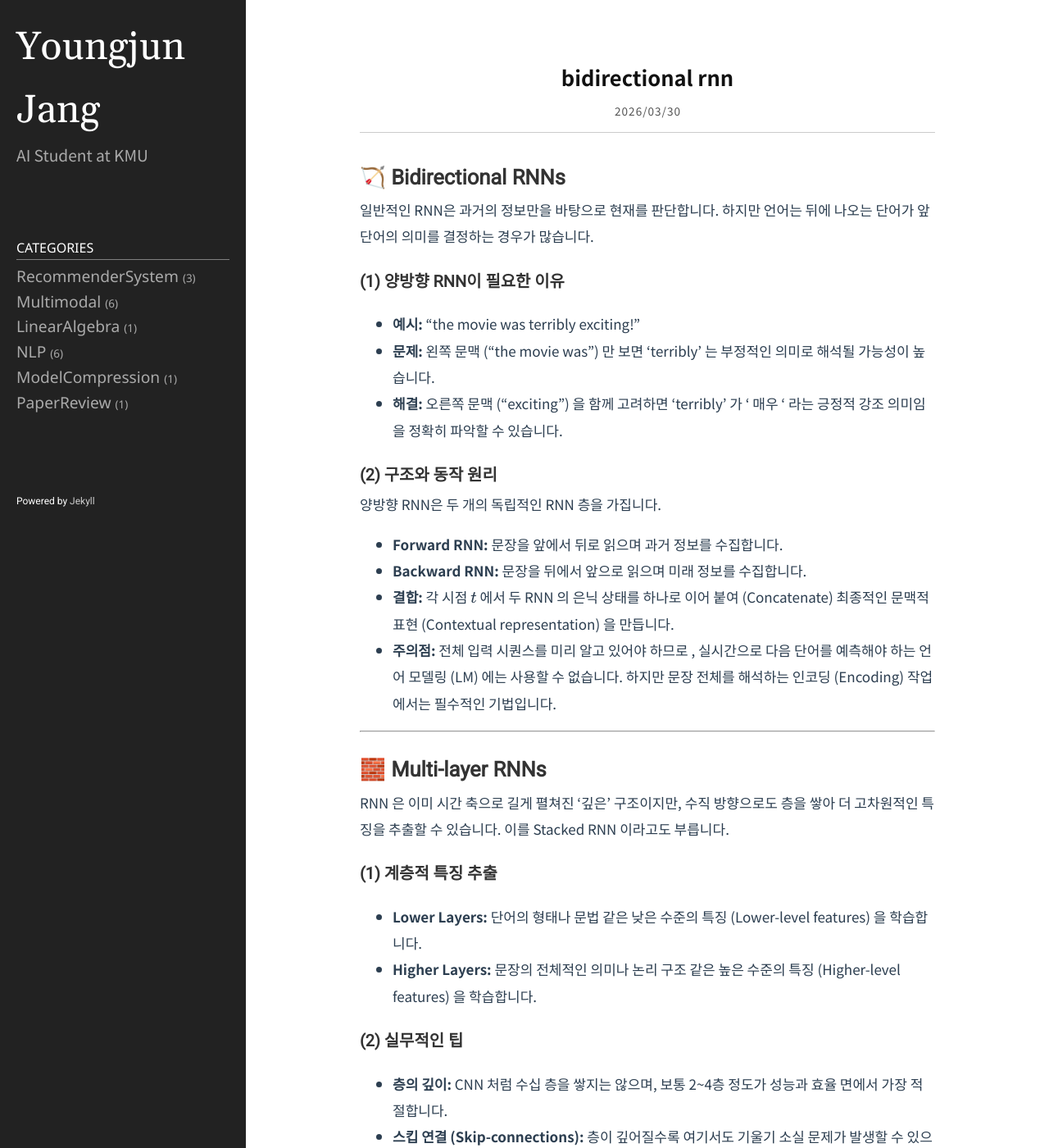
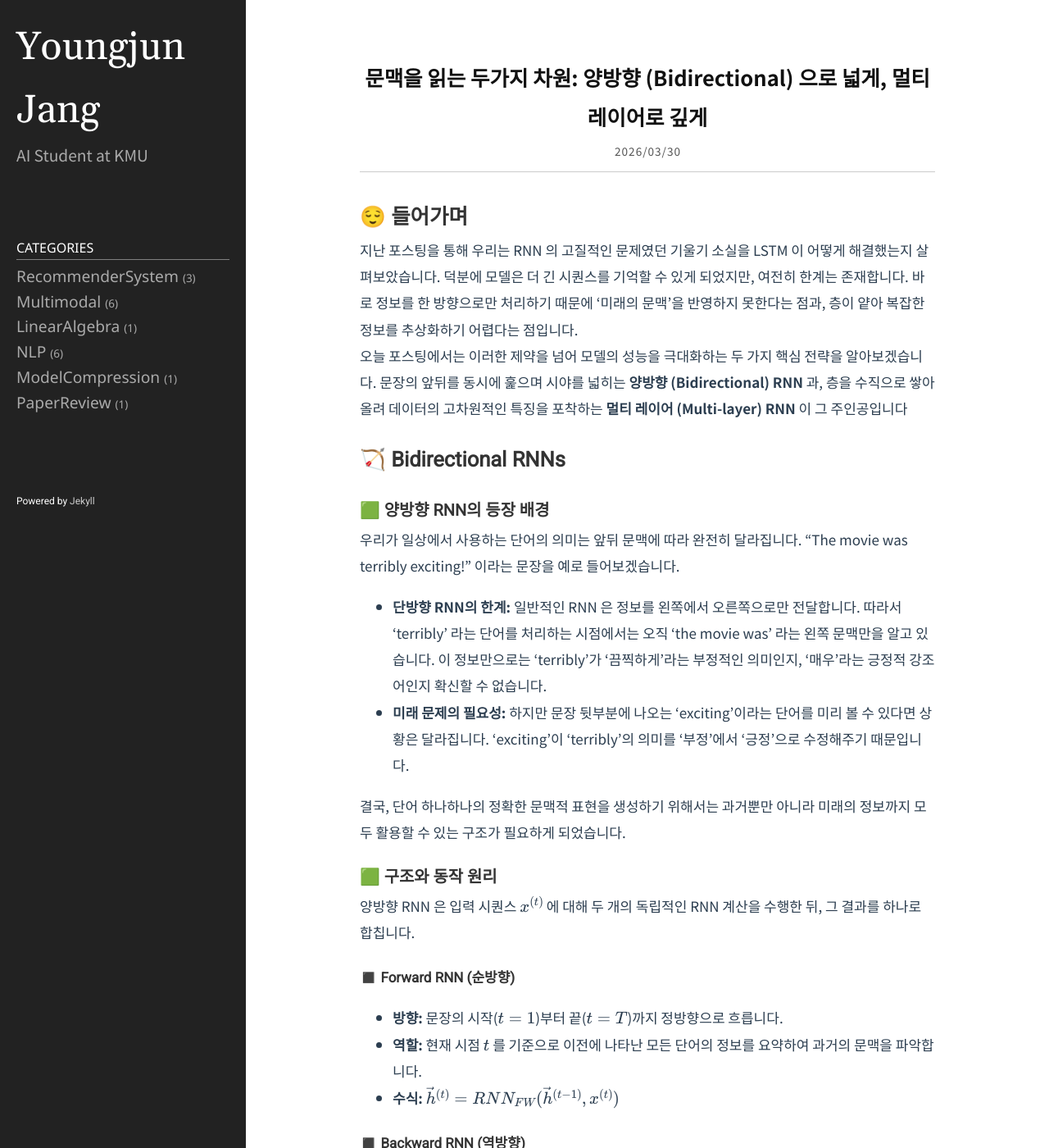
Before and after one commit to Youngjun-CV/Youngjun-CV.github.io, a Jekyll site: the page built from _posts/nlp/2026-03-30-bidirectional-rnn.markdown, in a window 1280 px wide and 1400 px high. Shown: the whole window at 82% size. Built offline with Jekyll 4.4.1, drawn with Linux system fonts in a browser that asks for light colours; formulas are drawn with MathJax 3; some of the changed text lies outside the part shown.

Commit message:
Update 2026-03-30-bidirectional-rnn.markdown

```diff
--- a/_posts/nlp/2026-03-30-bidirectional-rnn.markdown
+++ b/_posts/nlp/2026-03-30-bidirectional-rnn.markdown
@@ -1,42 +1,77 @@
 ---
 layout: post
-title: "bidirectional rnn"
+title: "문맥을 읽는 두가지 차원: 양방향 (Bidirectional) 으로 넓게, 멀티 레이어로 깊게"
 date: 2026-03-30 23:19:09 +0900
 category: NLP
 ---
 
+## 😌 들어가며
+지난 포스팅을 통해 우리는 RNN 의 고질적인 문제였던 기울기 소실을 LSTM 이 어떻게 해결했는지 살펴보았습니다. 덕분에 모델은 더 긴 시퀀스를 기억할 수 있게 되었지만, 여전히 한계는 존재합니다. 바로 정보를 한 방향으로만 처리하기 때문에 '미래의 문맥'을 반영하지 못한다는 점과, 층이 얕아 복잡한 정보를 추상화하기 어렵다는 점입니다.
+
+오늘 포스팅에서는 이러한 제약을 넘어 모델의 성능을 극대화하는 두 가지 핵심 전략을 알아보겠습니다. 문장의 앞뒤를 동시에 훑으며 시야를 넓히는 **양방향 (Bidirectional) RNN** 과, 층을 수직으로 쌓아 올려 데이터의 고차원적인 특징을 포착하는 **멀티 레이어 (Multi-layer) RNN** 이 그 주인공입니다
+
+
 ## 🏹 Bidirectional RNNs
-일반적인 RNN은 과거의 정보만을 바탕으로 현재를 판단합니다. 하지만 언어는 뒤에 나오는 단어가 앞 단어의 의미를 결정하는 경우가 많습니다.
 
-### (1) 양방향 RNN이 필요한 이유
-* **예시:** "the movie was terribly exciting!"
+### 🟩 양방향 RNN의 등장 배경
+우리가 일상에서 사용하는 단어의 의미는 앞뒤 문맥에 따라 완전히 달라집니다. "The movie was terribly exciting!" 이라는 문장을 예로 들어보겠습니다.
 
-* **문제:** 왼쪽 문맥 ("the movie was") 만 보면 'terribly' 는 부정적인 의미로 해석될 가능성이 높습니다.
+* **단방향 RNN의 한계:** 일반적인 RNN 은 정보를 왼쪽에서 오른쪽으로만 전달합니다. 따라서 'terribly' 라는 단어를 처리하는 시점에서는 오직 'the movie was' 라는 왼쪽 문맥만을 알고 있습니다. 이 정보만으로는 'terribly'가 '끔찍하게'라는 부정적인 의미인지, '매우'라는 긍정적 강조어인지 확신할 수 없습니다.
 
-* **해결:** 오른쪽 문맥 ("exciting") 을 함께 고려하면 'terribly' 가 ' 매우 ' 라는 긍정적 강조 의미임을 정확히 파악할 수 있습니다.
+* **미래 문제의 필요성:** 하지만 문장 뒷부분에 나오는 'exciting'이라는 단어를 미리 볼 수 있다면 상황은 달라집니다. 'exciting'이 'terribly'의 의미를 '부정'에서 '긍정'으로 수정해주기 때문입니다.
 
-### (2) 구조와 동작 원리
-양방향 RNN은 두 개의 독립적인 RNN 층을 가집니다.
+결국, 단어 하나하나의 정확한 문맥적 표현을 생성하기 위해서는 과거뿐만 아니라 미래의 정보까지 모두 활용할 수 있는 구조가 필요하게 되었습니다.
 
-* **Forward RNN:** 문장을 앞에서 뒤로 읽으며 과거 정보를 수집합니다.
+### 🟩 구조와 동작 원리
+양방향 RNN 은 입력 시퀀스 $x^{(t)}$ 에 대해 두 개의 독립적인 RNN 계산을 수행한 뒤, 그 결과를 하나로 합칩니다.
 
-* **Backward RNN:** 문장을 뒤에서 앞으로 읽으며 미래 정보를 수집합니다.
+#### ◼️ Forward RNN (순방향)
+* **방향:** 문장의 시작($t=1$)부터 끝($t=T$)까지 정방향으로 흐릅니다.
+* **역할:** 현재 시점 $t$ 를 기준으로 이전에 나타난 모든 단어의 정보를 요약하여 과거의 문맥을 파악합니다.
+* **수식:** $\vec{h}^{(t)} = RNN_{FW}(\vec{h}^{(t-1)}, x^{(t)})$
 
-* **결합:** 각 시점 $t$ 에서 두 RNN 의 은닉 상태를 하나로 이어 붙여 (Concatenate) 최종적인 문맥적 표현 (Contextual representation) 을 만듭니다.
+#### ◼️ Backward RNN (역방향)
+* **방향:** 문장의 끝($t=T$)부터 시작($t=1$)까지 시간을 거슬러 올라가며 정보를 읽습니다.
+* **역할:** 현재 시점 $t$ 이후에 등장할 단어들의 정보를 미리 훑어 미래의 문맥을 파악합니다.
+* **수식:** $\overleftarrow{h}^{(t)} = RNN_{BW}(\overleftarrow{h}^{(t+1)}, x^{(t)})$
 
-* **주의점:** 전체 입력 시퀀스를 미리 알고 있어야 하므로 , 실시간으로 다음 단어를 예측해야 하는 언어 모델링 (LM) 에는 사용할 수 없습니다. 하지만 문장 전체를 해석하는 인코딩 (Encoding) 작업에서는 필수적인 기법입니다.
+#### ◼️ Concatenation (최종 연결)
+* **결합:** 각 시점 $t$ 에서 얻은 두 방향의 은닉 상태를 위아래로 이어 붙여(Concatenate) 하나의 긴 벡터를 만듭니다.
+* **결과:** 최종 은닉 상태는 해당 단어를 중심으로 왼쪽과 오른쪽의 정보를 모두 포함하는 강력한 문맥적 표현이 됩니다.
+* **전달:** 이 합쳐진 상태값이 다음 레이어나 출력층으로 전달되는 실질적인 RNN 의 출력값이 됩니다.
+* **수식:** $\overline{h^{(t)}} = [\vec{h}^{(t)}; \overleftarrow{h}^{(t)}]$
+
+### 🟩 양방향 RNN의 제약사항
+양방향 구조는 매우 강력하지만, '미래를 본다'는 특성 때문에 발생하는 구조적 한계가 있습니다.
+
+#### ◼️ 전체 시퀀스에 대한 접근 권한
+역방향 RNN 을 계산하기 위해서는 문장의 끝($t=T$)부터 거꾸로 데이터를 읽어와야 합니다. 이는 모델이 연산을 시작하기 전, 이미 입력 시퀀스 전체를 가지고 있어야 함을 의미합니다.
+
+#### ◼️ 실시간 예측 불가능
+언어 모델같이 다음 단어를 하나씩 예측해 나가는 생성 모델에서는 양방향 구조를 쓸 수 없습니다. 예를 들어, "나는 학교에..." 다음에 올 단어를 예측해야 하는데, 미래의 단어들을 미리보고 힌트를 얻는 것은 반칙이기 때문입니다.
+
+#### ◼️ 적용 가능한 분야
+* **텍스트 인코딩:** 반면, 이미 완성된 문장을 입력받아 의미를 추출하는 태스크(예: 번역기의 인코더, 감성 분석, 개체명 인식)에서는 성능을 극대화할 수 있는 최적의 선택지입니다.
+
+* **현대적 계승:** 이러한 양방향성의 강력함은 이후 BERT 와 같은 모델로 이어지며 현대 NLP 의 표준이 되었습니다.
 
 ---
 
 ## 🧱 Multi-layer RNNs
-RNN 은 이미 시간 축으로 길게 펼쳐진 '깊은' 구조이지만, 수직 방향으로도 층을 쌓아 더 고차원적인 특징을 추출할 수 있습니다. 이를 Stacked RNN 이라고도 부릅니다.
+양방향으로 시야를 넓게 확장했다면, 이제는 층을 위로 쌓아 올려 모델의 '사고 깊이'를 더하는 멀티 레이어 RNN 에 대해 알아보겠습니다. 흔히 Stacked RNN 이라고도 불리는 이 구조는 복잡한 언어의 패턴을 계층적으로 이해하기 위해 고안되었습니다.
 
-### (1) 계층적 특징 추출
-* **Lower Layers:** 단어의 형태나 문법 같은 낮은 수준의 특징 (Lower-level features) 을 학습합니다.
+### 🟩 멀티 레이어 RNN의 구조
+기본적인 RNN 은 시간의 흐름에 따라 정보를 전달하며 이미 충분히 깊은 구조를 가지고 있습니다. 하지만 여기에 수직으로 레이어를 더 쌓음으로써 또 다른 차원의 깊이를 만들어 낼 수 있습니다.
 
-* **Higher Layers:** 문장의 전체적인 의미나 논리 구조 같은 높은 수준의 특징 (Higher-level features) 을 학습합니다.
+* **데이터의 흐름:** 첫 번째 레이어($RNN \ layer \ 1$)의 은닉 상태 출력값이 다음 레이어($RNN \ layer \ 2$)의 입력값이 되는 방식입니다.
+* **계층적 학습:** 아래쪽 레이어는 단어의 형태나 문법 같은 저수준 특징(Lower-level features)을 추출하고, 위쪽 레이어로 갈수록 문장의 주제나 의도 같은 고수준의 추상적인 특징(Higher-level features)을 학습하게 됩니다.
 
-### (2) 실무적인 팁
-* **층의 깊이:** CNN 처럼 수십 층을 쌓지는 않으며, 보통 2~4층 정도가 성능과 효율 면에서 가장 적절합니다.
+### 🟩 멀티 레이어 RNN의 깊이
+무조건 층을 깊이 쌓는다고 성능이 무한정 좋아지는 것은 아닙니다. 보통 2 ~ 4층 정도의 깊이로 쌓는것이 가장 효율적이며, 3층 부터는 향상 폭이 점차 줄어드는 경향이 있습니다. 또한 층이 너무 깊어질때 발생하는 기울기 소실 문제를 해결하기 위해 Skip-connection 이나 Dense-connection을 도입하기도 합니다.
 
-* **스킵 연결 (Skip-connections):** 층이 깊어질수록 여기서도 기울기 소실 문제가 발생할 수 있으므로, ResNet 처럼 이전 층의 정보를 직접 전달하는 경로를 추가하기도 합니다.
+---
+
+## 🫡 마치며
+오늘은 RNN 이 가진 단방향성의 한계를 극복하고, 더 복잡한 언어적 특징을 잡아내기 위한 두 가지 핵심 전략을 알아보았습니다. 양방향 RNN은 미래의 문맥까지 흝으며 단어의 의미를 입체적으로 재구성하고, 멀티 레이어 RNN은 층을 겹겹이 쌓아 데이터 뒤에 숨겨진 고차원적인 패턴을 포착해냈습니다. 이러한 기술적 발전은 단순히 성능 수치를 올리는 것을 넘어, 인공지능이 인간의 언어를 맥락에 따라 유연하게 이해할 수 있는 토대가 되었습니다.
+
+다음 포스팅에서는 이 모든 기술이 집약되어 언어의 장벽을 허무는 **기계 번역 (Machine Translation)** 과 그 핵심 구조인 **Seq2Seq** 에 대해 알아보겠습니다. 감사합니다.
```
